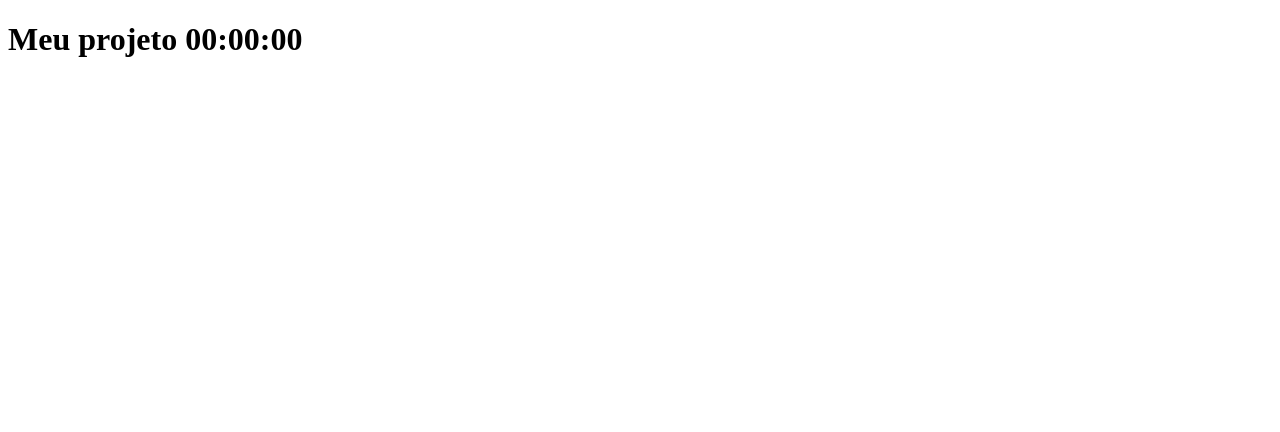
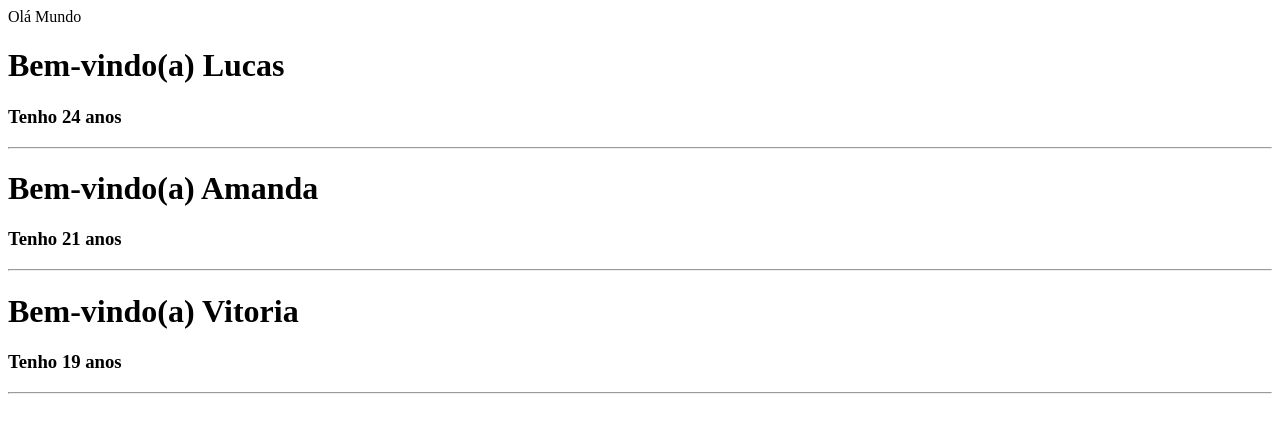
Before and after one commit to vitoria-cosmos/my-app, a React (Create React App) app: page / in a window 1280 px wide. Shown: the top 432 px of the page. Built offline with nearby package versions, Linux system fonts and the light colour scheme.

Commit message:
reviewing props

```diff
--- a/src/App.js
+++ b/src/App.js
@@ -1,51 +1,24 @@
-import React, { Component } from 'react';
+import React from 'react';
 
-class App extends Component {
+const Bemvindo = (props) => {
+    return(
+        <div>
+            <h1>Bem-vindo(a) {props.nome}</h1>
+            <h3>Tenho {props.anos} anos</h3>
+            <hr/>
+        </div>
+    );
+}
 
-    constructor(props){
-        super(props);
-        this.state = {
-            hora: '00:00:00'
-        };
-    }
-
-
-    // CICLOS DE VIDA DO REACT:
-
-
-    // Depois que o componente é montado, ele pode rodar o que
-    // tem dentro desta função: componentDidMount
-    // consumir uma api ...
-    // Ele só é rodado uma única vez, apenas quando o componente é montado
-    componentDidMount() {
-        setInterval(() => {
-            this.setState({ hora: new Date().toLocaleTimeString() })
-            // exibe o horário atual, aumentando de 1 em 1 segundo
-        }, 1000);
-        // esse componente aparece depois que é montado o componente anterior na tela,
-        // que no caso é o constructor
-        // MAIS UTILIZADO: pra consumir api, pegar um web service
-    }
-
-    componentDidUpdate() {
-        console.log('Atualizou!');
-        // toda vez que state sofrer alguma atualização, vai aparecer na tela esse console
-        // muito utilizado também pra ve se teve alguma atulização de estado pra fazer alguma ação
-    }
-
-    shouldComponentUpdate() {
-        // este componente vai retornar um true ou false
-        // é como perguntar: esse componente deve atualizar?
-        // vc escolhe se vai ser true ou false
-
-    }
-    render() {
-        return(
-            <div>
-                <h1>Meu projeto {this.state.hora}</h1>
-            </div>
-        );
-    }
+function App() {
+    return(
+        <div>
+            Olá Mundo
+            <Bemvindo nome="Lucas" anos="24"/>
+            <Bemvindo nome="Amanda" anos="21"/>
+            <Bemvindo nome="Vitoria" anos="19"/>
+        </div>
+    );
 }
 
 export default App;
```
Also changed, not shown: src/App03.js (added, +51 -0 lines).
